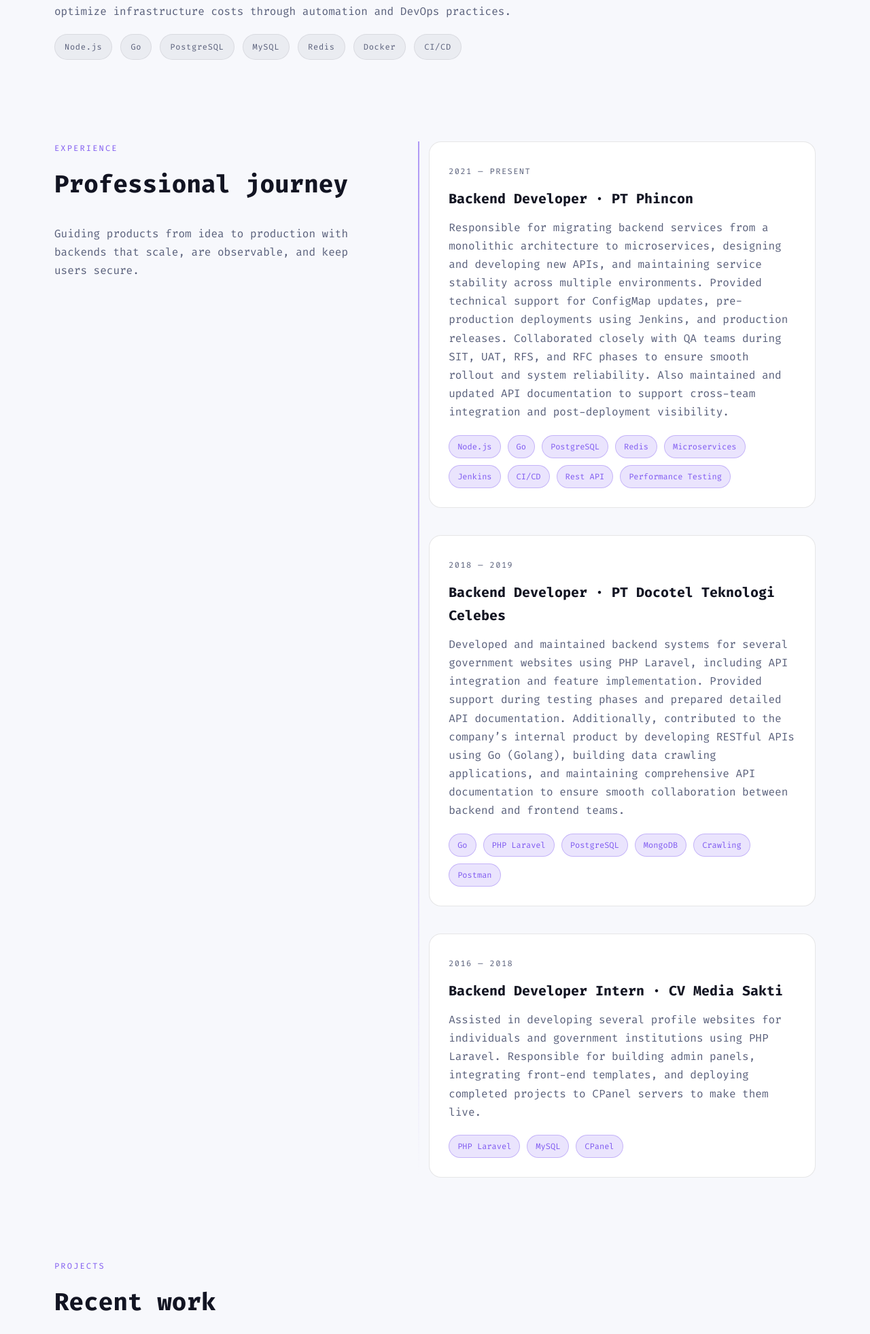
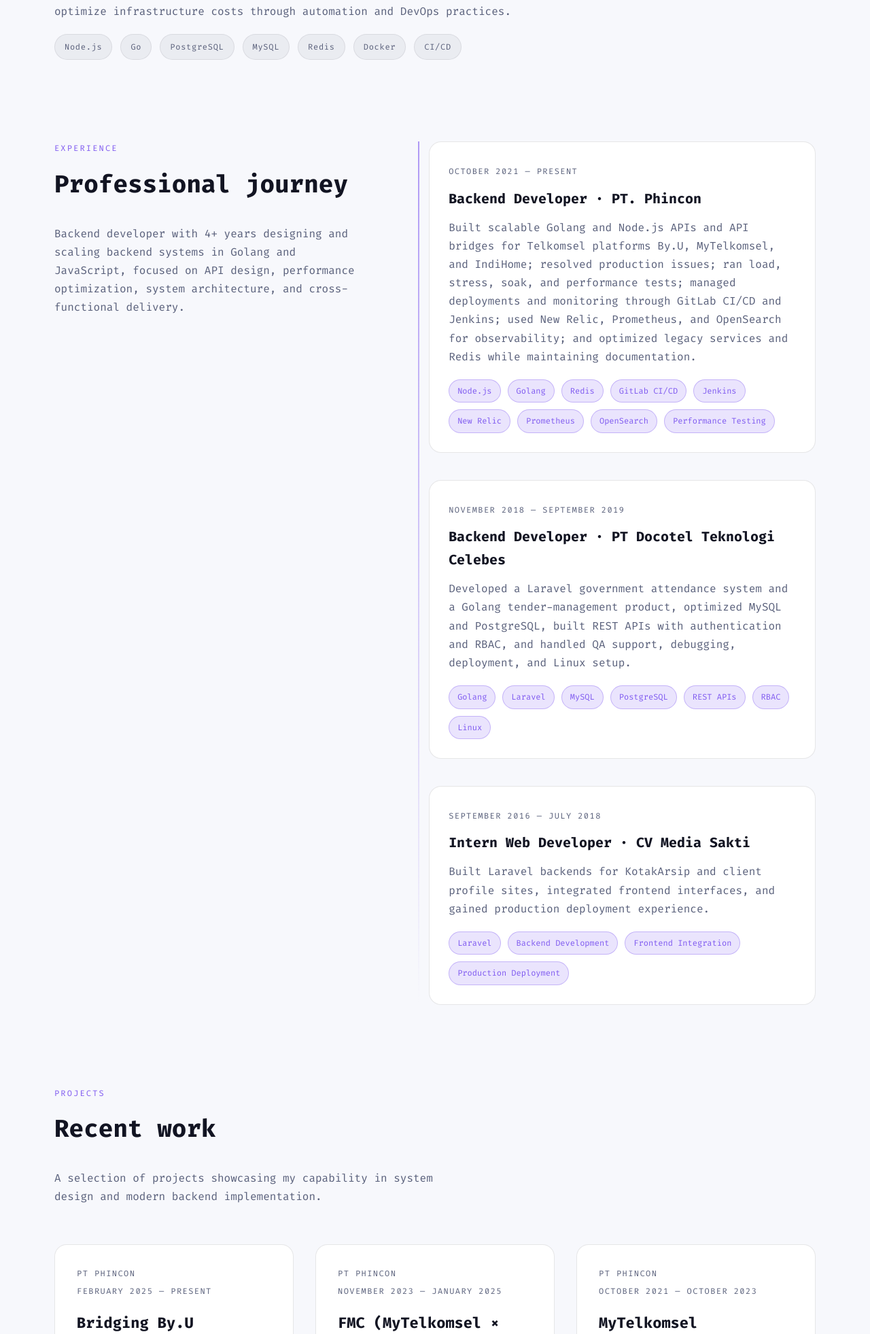
Before and after one commit to mashurimansur/mashurimansur.github.io, a PHP site: page / in a window 1280 px wide. Shown: the part 1160-3122 px from the top of the page at 68% size. Run offline with PHP 8.4, Linux system fonts and the light colour scheme.

Commit message:
Update portfolio experience and projects

```diff
--- a/index.html
+++ b/index.html
@@ -119,71 +119,65 @@
           <span class="section__kicker">Experience</span>
           <h2>Professional journey</h2>
           <p>
-            Guiding products from idea to production with backends that scale,
-            are observable, and keep users secure.
+            Backend developer with 4+ years designing and scaling backend systems
+            in Golang and JavaScript, focused on API design, performance optimization,
+            system architecture, and cross-functional delivery.
           </p>
         </div>
         <div class="timeline">
           <article class="timeline__item">
-            <span class="timeline__period">2021 — Present</span>
-            <h3>Backend Developer · PT Phincon</h3>
+            <span class="timeline__period">October 2021 — Present</span>
+            <h3>Backend Developer · PT. Phincon</h3>
             <p>
-              Responsible for migrating backend services from a monolithic architecture to microservices, designing and
-              developing new APIs, and maintaining service stability across multiple environments.
-              Provided technical support for ConfigMap updates, pre-production deployments using Jenkins, and production
-              releases.
-              Collaborated closely with QA teams during SIT, UAT, RFS, and RFC phases to ensure smooth rollout and
-              system reliability.
-              Also maintained and updated API documentation to support cross-team integration and post-deployment
-              visibility.
+              Built scalable Golang and Node.js APIs and API bridges for Telkomsel platforms By.U, MyTelkomsel, and
+              IndiHome; resolved production issues; ran load, stress, soak, and performance tests; managed deployments
+              and monitoring through GitLab CI/CD and Jenkins; used New Relic, Prometheus, and OpenSearch for
+              observability; and optimized legacy services and Redis while maintaining documentation.
             </p>
             <ul class="timeline__tags">
               <li>Node.js</li>
-              <li>Go</li>
-              <li>PostgreSQL</li>
+              <li>Golang</li>
               <li>Redis</li>
-              <li>Microservices</li>
+              <li>GitLab CI/CD</li>
               <li>Jenkins</li>
-              <li>CI/CD</li>
-              <li>Rest API</li>
+              <li>New Relic</li>
+              <li>Prometheus</li>
+              <li>OpenSearch</li>
               <li>Performance Testing</li>
             </ul>
           </article>
 
           <article class="timeline__item">
-            <span class="timeline__period">2018 — 2019</span>
+            <span class="timeline__period">November 2018 — September 2019</span>
             <h3>Backend Developer · PT Docotel Teknologi Celebes</h3>
             <p>
-              Developed and maintained backend systems for several government websites using PHP Laravel, including API
-              integration and feature implementation.
-              Provided support during testing phases and prepared detailed API documentation.
-              Additionally, contributed to the company’s internal product by developing RESTful APIs using Go (Golang),
-              building data crawling applications, and maintaining comprehensive API documentation to ensure smooth
-              collaboration between backend and frontend teams.
+              Developed a Laravel government attendance system and a Golang tender-management product, optimized MySQL
+              and PostgreSQL, built REST APIs with authentication and RBAC, and handled QA support, debugging,
+              deployment, and Linux setup.
             </p>
             <ul class="timeline__tags">
-              <li>Go</li>
-              <li>PHP Laravel</li>
+              <li>Golang</li>
+              <li>Laravel</li>
+              <li>MySQL</li>
               <li>PostgreSQL</li>
-              <li>MongoDB</li>
-              <li>Crawling</li>
-              <li>Postman</li>
+              <li>REST APIs</li>
+              <li>RBAC</li>
+              <li>Linux</li>
             </ul>
           </article>
 
           <article class="timeline__item">
-            <span class="timeline__period">2016 — 2018</span>
-            <h3>Backend Developer Intern · CV Media Sakti</h3>
+            <span class="timeline__period">September 2016 — July 2018</span>
+            <h3>Intern Web Developer · CV Media Sakti</h3>
             <p>
-              Assisted in developing several profile websites for individuals and government institutions using PHP
-              Laravel.
-              Responsible for building admin panels, integrating front-end templates, and deploying completed projects
-              to CPanel servers to make them live.
+              Built Laravel backends for KotakArsip and client profile sites, integrated frontend interfaces, and gained
+              production deployment experience.
             </p>
             <ul class="timeline__tags">
-              <li>PHP Laravel</li>
-              <li>MySQL</li>
-              <li>CPanel</li>
+              <li>Laravel</li>
+              <li>Backend Development</li>
+              <li>Frontend Integration</li>
+              <li>Production Deployment</li>
             </ul>
           </article>
         </div>
@@ -201,72 +195,128 @@
         <div class="projects">
           <article class="project-card">
             <div class="project-card__meta">
-              <span class="project-card__year">2019</span>
-              <span class="project-card__type">Project Freelance</span>
+              <span class="project-card__type">PT Phincon</span>
+              <span class="project-card__year">February 2025 — Present</span>
             </div>
-            <h3>Web Profile Wahdah Islamiyah Makassar</h3>
+            <h3>Bridging By.U</h3>
             <p>
-              This is the official profile website of Wahdah Islamiyah Makassar.
-              I was responsible for developing the backend admin panel, integrating the frontend with the Laravel
-              framework, and handling the deployment and hosting process to make the website live.
+              Built Golang Fiber REST APIs bridging legacy and new systems during migration, added unit and integration
+              tests, ran performance tests, supported QA and preproduction/production deployments, and joined rotating
+              on-call production support.
             </p>
             <ul class="project-card__tags">
-              <li>PHP Laravel</li>
-              <li>MySQL</li>
-              <li>HTML CSS</li>
-              <li>Javascript</li>
+              <li>Golang</li>
+              <li>Fiber</li>
+              <li>REST APIs</li>
+              <li>Unit &amp; Integration Testing</li>
+              <li>Performance Testing</li>
+              <li>CI/CD</li>
+            </ul>
+            <a class="project-card__link" href="https://www.byu.id/v2" target="_blank" rel="noreferrer">Visit
+              Website</a>
+          </article>
+
+          <article class="project-card">
+            <div class="project-card__meta">
+              <span class="project-card__type">PT Phincon</span>
+              <span class="project-card__year">November 2023 — January 2025</span>
+            </div>
+            <h3>FMC (MyTelkomsel × IndiHome)</h3>
+            <p>
+              Built Node.js Express REST APIs integrating IndiHome registration, order tracking, and package listings
+              into MyTelkomsel; resolved issues, added Jest tests, supported QA and releases, deployed to preproduction
+              with Jenkins, and participated in SIT, UAT, and NFT.
+            </p>
+            <ul class="project-card__tags">
+              <li>Node.js</li>
+              <li>Express</li>
+              <li>REST APIs</li>
+              <li>Jest</li>
+              <li>Jenkins</li>
+              <li>SIT/UAT/NFT</li>
+            </ul>
+            <a class="project-card__link" href="https://www.telkomsel.com/indihome" target="_blank" rel="noreferrer">Visit
+              Website</a>
+          </article>
+
+          <article class="project-card">
+            <div class="project-card__meta">
+              <span class="project-card__type">PT Phincon</span>
+              <span class="project-card__year">October 2021 — October 2023</span>
+            </div>
+            <h3>MyTelkomsel</h3>
+            <p>
+              Migrated Node.js Express and Golang services from a monolith to microservices, built REST APIs, handled
+              Jenkins preproduction deployments and OpenShift/AWS readiness, and supported testing, QA, and releases.
+            </p>
+            <ul class="project-card__tags">
+              <li>Node.js</li>
+              <li>Express</li>
+              <li>Golang</li>
+              <li>Microservices</li>
+              <li>Jenkins</li>
+              <li>OpenShift</li>
+              <li>AWS</li>
+            </ul>
+            <a class="project-card__link" href="https://www.telkomsel.com/mytelkomsel" target="_blank" rel="noreferrer">Visit
+              Website</a>
+          </article>
+
+          <article class="project-card">
+            <div class="project-card__meta">
+              <span class="project-card__type">Wahdah Islamiyah Makassar · Volunteer Project</span>
+              <span class="project-card__year">January 2018 — December 2019</span>
+            </div>
+            <h3>Web Profile Wahdah Makassar</h3>
+            <p>
+              Developed a Laravel organization profile website with article, naskah Jumat, and kajian content management
+              to support volunteer digital outreach.
+            </p>
+            <ul class="project-card__tags">
+              <li>Laravel</li>
+              <li>Content Management</li>
+              <li>Production Deployment</li>
             </ul>
             <a class="project-card__link" href="https://wahdahmakassar.or.id/" target="_blank" rel="noreferrer">Visit
               Website</a>
           </article>
 
-          <!-- <article class="project-card">
+          <article class="project-card">
             <div class="project-card__meta">
-                <span class="project-card__year">2023</span>
-                <span class="project-card__type">Open Source</span>
+              <span class="project-card__type">PT Docotel Teknologi Celebes</span>
+              <span class="project-card__year">January 2019 — September 2019</span>
             </div>
-              <h3>Async Event Toolkit</h3>
+            <h3>eproc</h3>
             <p>
-                Event-driven toolkit that streamlines worker orchestration, retry
-                handling, and observability for Go-based microservices.
+              Built Golang APIs aggregating tender listings through web crawling, integrated them with frontend,
+              Android, and iOS clients, supported QA, and independently managed production deployments.
             </p>
             <ul class="project-card__tags">
-                <li>Go</li>
-                <li>NATS</li>
-                <li>gRPC</li>
+              <li>Golang</li>
+              <li>REST APIs</li>
+              <li>Web Crawling</li>
+              <li>Mobile Integration</li>
+              <li>Production Deployment</li>
             </ul>
-              <a
-                class="project-card__link"
-                href="https://github.com/mashurimansur"
-                target="_blank"
-                rel="noreferrer"
-                >View repository</a
-              >
-            </article> -->
+          </article>
 
-          <!-- <article class="project-card">
+          <article class="project-card">
             <div class="project-card__meta">
-                <span class="project-card__year">2022</span>
-                <span class="project-card__type">Experiment</span>
+              <span class="project-card__type">CV Media Sakti</span>
+              <span class="project-card__year">August 2017 — August 2018</span>
             </div>
-              <h3>Latency Lab</h3>
+            <h3>KotakArsip</h3>
             <p>
-                Observability experiment measuring the impact of caching strategies,
-                limiters, and load testing on critical service SLAs.
+              Developed Laravel backend features, integrated frontend interfaces, and deployed the application to
+              production.
             </p>
             <ul class="project-card__tags">
-                <li>Redis</li>
-                <li>k6</li>
-                <li>Grafana</li>
+              <li>Laravel</li>
+              <li>Backend Development</li>
+              <li>Frontend Integration</li>
+              <li>Production Deployment</li>
             </ul>
-              <a
-                class="project-card__link"
-                href="https://github.com/mashurimansur"
-                target="_blank"
-                rel="noreferrer"
-                >View repository</a
-              >
-            </article> -->
+          </article>
         </div>
       </section>
 
--- a/styles.css
+++ b/styles.css
@@ -542,7 +542,8 @@ body {
 
 .project-card__meta {
   display: flex;
-  justify-content: space-between;
+  flex-direction: column;
+  gap: 6px;
   font-size: 12px;
   letter-spacing: 0.12em;
   text-transform: uppercase;
```
Lines whose indentation alone changed are shown as unchanged.
